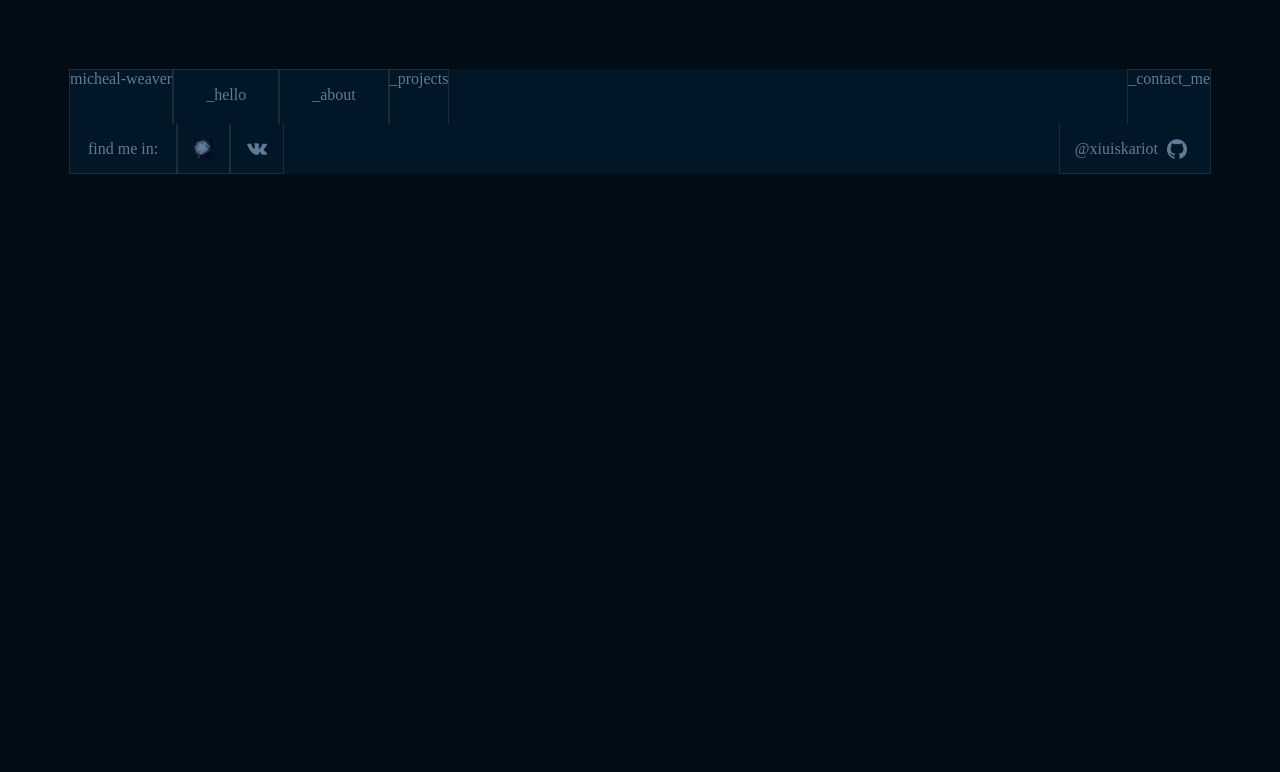
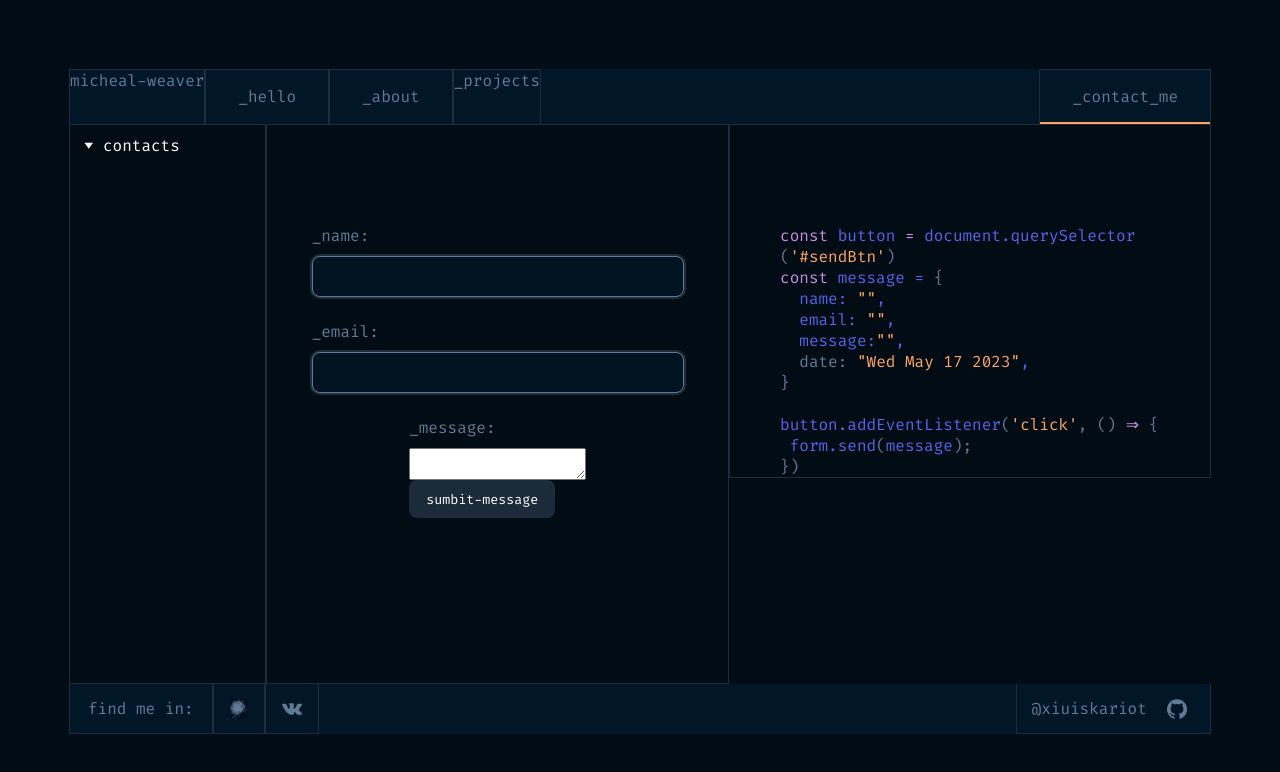
Before and after one commit to xiuiskariot/web_dev_portfolio, a React (Create React App) app: page /contact_me in a window 1280 px wide. Shown: the top 772 px of the page. Built offline with nearby package versions, Linux system fonts and the light colour scheme.

Commit message:
add contacts section

```diff
--- a/src/App.js
+++ b/src/App.js
@@ -5,6 +5,7 @@ import { Home } from "./pages/home/Home";
 import {Routes, Route, Link} from "react-router-dom"
 
 import { Layout } from "./components/Layout/Layout";
+import { ContactMe } from "./pages/contact_me/ContactMe";
 
 
 function App() {
@@ -14,6 +15,7 @@ function App() {
         <Routes>
           <Route path="/" element={<Home />} />
           <Route path="about" element={<About />} />
+          <Route path="contact_me" element={ <ContactMe/>} />
         </Routes>
       </Layout>
 
--- a/src/components/Header/Header.jsx
+++ b/src/components/Header/Header.jsx
@@ -19,7 +19,9 @@ export const Header = ({ children}) => {
             <NavLink to="about" style={setActive}>_about</NavLink>
           </li>
           <li>_projects</li>
-          <li>_contact_me</li>
+          <li>
+            <NavLink to ="contact_me" style={setActive}> _contact_me</NavLink>
+           </li>
         </ul>
       </header>
     </>
--- a/src/components/Header/Header.module.css
+++ b/src/components/Header/Header.module.css
@@ -1,14 +1,16 @@
+header {
+}
+
 .container {
   display: flex;
   color: #607b96;
   background-color: #011627;
   height: 55px;
+  font-family: "Fira Code";
 }
 
 .container li {
   display: flex;
-
-
   border: 1px solid #1e2d3d;
   border-bottom: none;
 }
@@ -22,6 +24,6 @@
   padding: 16px 32px;
 }
 
-.container a:visited {
+/* .container a:visited {
   color: #607b96;
-}
+} */
--- a/src/index.css
+++ b/src/index.css
@@ -4,15 +4,13 @@
   box-sizing: border-box;
 }
 
-
 body {
   padding: 69px;
-  background: #010C15;
+  background: #010c15;
+  font-family: 'Fira Code';
 }
 
-
-
-@import url('https://cdn.rawgit.com/lonekorean/gist-syntax-themes/d49b91b3/stylesheets/one-dark.css');
+@import url("https://cdn.rawgit.com/lonekorean/gist-syntax-themes/d49b91b3/stylesheets/one-dark.css");
 .gist-meta {
   display: none;
 }
@@ -26,16 +24,13 @@ article > h2 {
   height: 100%;
   padding: 16px 32px;
   width: 100%;
-
-  color: hotpink;
-  border-bottom: 2px solid #FEA55F;
-
+  color: #ffffff;
+  border-bottom: 2px solid #fea55f;
 }
 
 .not_active {
-    display: block;
+  display: block;
   height: 100%;
   padding: 16px 32px;
   width: 100%;
-
 }
--- a/src/pages/about/About.jsx
+++ b/src/pages/about/About.jsx
@@ -7,14 +7,14 @@ import { NavigationBlock } from "../../ui_comp/navigaton_block/NavigationBlock";
 
 function numeric(number) {
   let arr = [];
-  for (let i = 1; i <= number / 18; i++) {
+  for (let i = 1; i <= number / 20; i++) {
     arr.push(i);
   }
 
   return arr;
 }
 
-// let arr = [];
+
 
 const bio =
   "1 Я только в начале пути изучения большого мира фронтэнда. До этого янесколько лет проектировала атомные станции. Занимаюсь пилоном. Недавнонаучилась делать колесо и вышивать бисером.             Lorem ipsum dolor sit amet consectetur adipisicing elit. Architecto animi perferendis reprehenderit consequuntur hic quia beatae! Adipisci saepe quaerat, perferendis, repudiandae harum esse mollitia ab culpa aliquid fugit facere provident? At nobis cupiditate, harum exercitationem alias quos dicta adipisci beatae dolorum officia corrupti vero sapiente, repudiandae, reprehenderit eius? Amet perspiciatis nisi eaque incidunt voluptatibus porro ducimus magnam sed quisquam pariatur ipsa natus, rem deserunt eligendi reiciendis necessitatibus beatae, nulla, similique fugit corrupti provident consequatur aspernatur? Aspernatur voluptate dolore iusto itaque exercitationem laboriosam nam eum? Quibusdam doloribus ipsum ab sed? Ipsum ratione blanditiis magnam autem placeat aut quaerat quas laborum libero. ";
@@ -26,39 +26,21 @@ export const About = () => {
   const [aboutContent, setAboutContent] = useState(bio);
   const [arrNumbers, setArrNumbers] = useState([])
 
-  // const textAreaRef = useRef();
-  // const height = textAreaRef?.current?.clientHeight ?? 0;
-  // console.log(textAreaRef?.current?.textContent);
+  const textAreaRef = useRef(null);
 
-  const [height, setHeight] = useState(0);
-  const textAreaRef = useRef(null);
-  const divRef = useRef(null);
-
-  // const height = 144;
 
   useEffect(() => {
-
-    // setHeight(textAreaRef.current.clientHeight);
-
     setArrNumbers(numeric(textAreaRef.current.clientHeight));
-    console.log(textAreaRef.current.clientHeight);
+  }, [aboutContent]);
 
 
-  }, [aboutContent]);
-
-  // useEffect(()=> {setHeight(0)}, [height])
-  //  arr.length = 0;
-  //     for (let i = 1; i <= height / 18; i++) {
-  //       arr.push(i);
-  //   }
-  //   console.log(arr)
   return (
     <section className={s.section_about}>
       {/* <AboutText text={aboutContent} height={height} /> */}
-      <div className={s.about_text_area} >
-        <ul className={s.about_numeric} >
+      <div className={s.about_text_area}>
+        <ul className={s.about_numeric}>
           {arrNumbers.map((el) => (
-            <li>{el}</li>
+            <li>{el}&nbsp; </li>
           ))}
         </ul>
 
--- a/src/pages/about/About.module.css
+++ b/src/pages/about/About.module.css
@@ -37,7 +37,7 @@
   border-left: none;
   font-family: "Fira Code";
 
- flex-basis: 70%;
+ flex-basis: 40%;
 }
 
 .about_numeric {
--- /dev/null
+++ b/src/pages/contact_me/ContactMe.jsx
@@ -0,0 +1,90 @@
+import { useState } from "react";
+import s from "./ContactMe.module.css"
+import { Aside } from "../../ui_comp/aside/Aside";
+import { NavigationBlock } from "../../ui_comp/navigaton_block/NavigationBlock";
+
+export const ContactMe = () => {
+  const [inputName, setInputName] = useState("")
+  const [inputMail, setInputMail] = useState("");
+  const [inputMessage, setInputMessage] = useState("");
+
+  let date = new Date()
+
+
+  return (
+    <section className={s.contact_container}>
+      <form className={s.contact_form} onClick={(evt) => evt.preventDefault()}>
+        <div>
+          <label htmlFor="in_name">_name:</label>
+          <input
+            type="text"
+            value={inputName}
+            id="in_name"
+            onChange={(evt) => setInputName(evt.target.value)}
+          />
+        </div>
+        <div>
+          <label htmlFor="in_mail">_email:</label>
+          <input
+            type="text"
+            value={inputMail}
+            id="in_mail"
+            onChange={(evt) => setInputMail(evt.target.value)}
+          />
+        </div>
+        <div>
+          <label htmlFor="in_message">_message:</label>
+          <textarea
+            type="textarea"
+            value={inputMessage}
+            id="in_message"
+            onChange={(evt) => setInputMessage(evt.target.value)}
+          />
+          <button className={s.contact_btn}>sumbit-message</button>
+        </div>
+      </form>
+      <div className={s.contact_log}>
+        <div>
+          <span className={s.pink}>const</span> button
+          <span className={s.pink}> = </span>
+          document.querySelector <span className={s.grey}>(</span>
+          <span className={s.orange}>'#sendBtn'</span>
+          <span className={s.grey}>)</span> <br />
+          <span className={s.pink}>const</span> message =
+          <span className={s.grey}> &#123;</span> <br />
+          &nbsp; name: <span className={s.orange}>
+            &#34;{inputName}&#34;
+          </span>, <br />
+          &nbsp; email: <span className={s.orange}>
+            &#34;{inputMail}&#34;
+          </span>, <br />
+          &nbsp; message:
+          <span className={s.orange}>&#34;{inputMessage}&#34;</span>, <br />
+          &nbsp; <span className={s.grey}>date: </span>
+          <span className={s.orange}>&#34;{date.toDateString()}&#34;</span>,
+          <br />
+          <span className={s.grey}>&#125;</span> <br /> <br />
+          button.addEventListener<span className={s.grey}>&#40;</span>
+          <span className={s.orange}>'click'</span>
+          <span className={s.grey}>, &#40;&#41;</span>
+          <span className={s.pink}> &#8658;</span>
+          <span className={s.grey}> &#123;</span> <br />
+          &nbsp;form.send<span className={s.grey}>&#40;</span>message
+          <span className={s.grey}>
+            &#41;;
+            <br />
+            &#125;&#41;
+          </span>
+        </div>
+      </div>
+      <Aside>
+        <NavigationBlock title="contacts">
+          <>
+            <p className={s.sub_category}>xiu666a@gmail.com </p>
+            <p className={s.sub_category}>номер телефона</p>
+          </>
+        </NavigationBlock>
+      </Aside>
+    </section>
+  );
+}
--- /dev/null
+++ b/src/pages/contact_me/ContactMe.module.css
@@ -0,0 +1,84 @@
+.contact_container {
+  display: flex;
+  min-height: 70vh;
+  /* align-items: center;
+  justify-content: center; */
+}
+
+.contact_form {
+  padding-top: 100px;
+  display: flex;
+  flex-direction: column;
+
+  color: #607b96;
+  flex-basis: 50%;
+
+  align-items: center;
+  border: 1px solid #1E2D3D;
+}
+
+.contact_form > div {
+  display: flex;
+  flex-direction: column;
+}
+
+.contact_log {
+  padding: 100px 50px 0;
+  color: #5565e8;
+  flex-basis: 50%;
+
+  align-self: flex-start;
+  border: 1px solid #1E2D3D;
+
+  justify-content: center;
+  align-items: center;
+}
+
+input {
+  width: 372px;
+  height: 41px;
+  padding: 10px 15px;
+  color: #465e77;
+  font-family: "Fira Code";
+
+  background: #011221;
+  border: 1px solid #607b96;
+  box-shadow: 0px 0px 0px 2px rgba(96, 123, 150, 0.3);
+  border-radius: 8px;
+  outline: none;
+  margin-bottom: 24px;
+}
+
+.contact_form input:not(:last-child) {
+  height: 145px;
+}
+
+label {
+  margin-bottom: 10px;
+}
+
+.contact_btn {
+  display: flex;
+  justify-content: center;
+  align-items: center;
+  padding: 10px 14px;
+  font-family: "Fira Code";
+  width: 146px;
+  height: 38px;
+  background: #1c2b3a;
+  border-radius: 8px;
+  border: none;
+  cursor: pointer;
+  color: #ffffff;
+}
+
+.pink {
+  color: #c98bdf;
+}
+
+.grey {
+  color: #607b96;
+}
+.orange {
+  color: #fea55f;
+}
--- a/src/ui_comp/about_text/AboutText.module.css
+++ b/src/ui_comp/about_text/AboutText.module.css
@@ -1,27 +1,25 @@
-.about_text_content {
-  font-family: "Fira Code";
-  width: 400px;
-  font-size: 18px;
 
-}
+
+
 
 .about_text_area {
+
   display: flex;
+
+
   color: #607b96;
   padding: 17px 38px;
   border: 1px solid #1E2D3D;
   border-left: none;
+  font-family: "Fira Code";
 
  flex-basis: 40%;
 }
 
 .about_numeric {
-  display: flex;
-  flex-direction: column;
+  list-style-type: none;
+   font-family: "Fira Code";
 }
-
-li {
-  font-family: "Fira Code";
-  font-size: 18px;
-  list-style-type: none;
+.about_text_content {
+  align-self: flex-start;
 }
```
Also changed, not shown: src/ui_comp/about_text/AboutText.jsx (+16 -10 lines).
